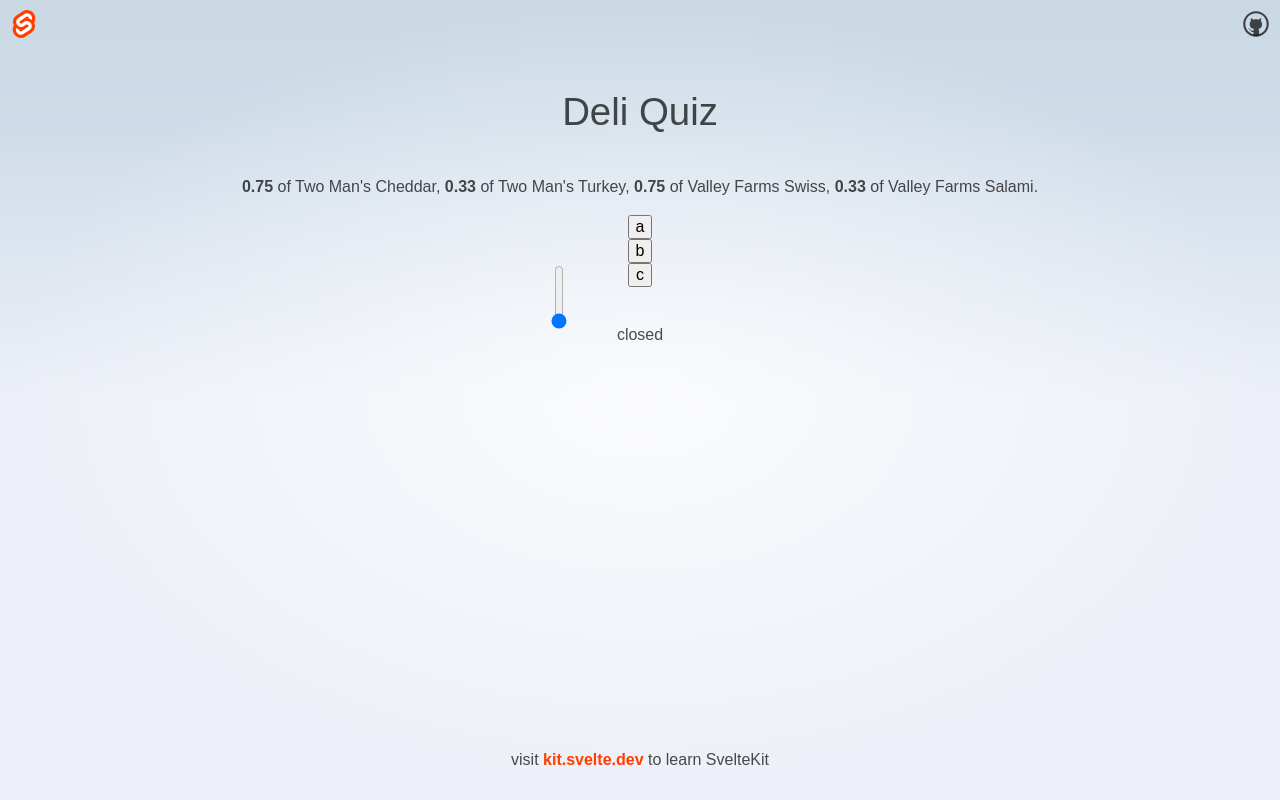
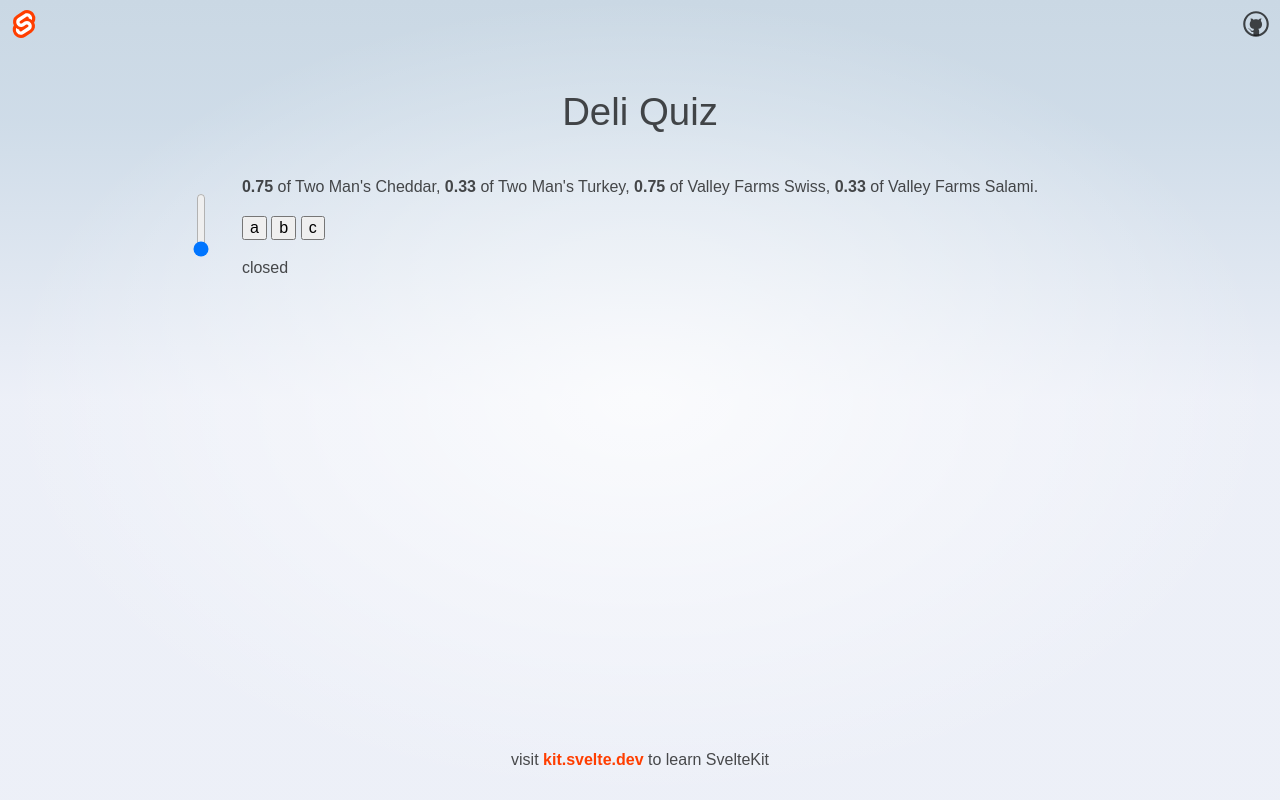
Before and after one commit to Ian-Phelon/deli-quiz, a SvelteKit app in the folder deli-quiz/: page / in a window 1280 px wide. Both pictures are taken after a click on the button "Start". Built offline with nearby package versions, Linux system fonts and the light colour scheme.

Commit message:
added touch action to wrapper around blade

```diff
--- a/deli-quiz/src/routes/Game.svelte
+++ b/deli-quiz/src/routes/Game.svelte
@@ -18,6 +18,7 @@
 		game.addStep(str)
 	}
 </script>
+<div class="ok">
 
 	<p class="order">
 		{#each game.order as item, i}
@@ -41,6 +42,7 @@
 	<p>
 		{bladeSetting}
 	</p>
+</div>
 
 <style>
 	#blade {
@@ -48,6 +50,9 @@
 		transform: rotate(270deg);
 		width: 4rem;
 		margin-left: -10rem;
+		/* touch-action: none; */
+	}
+	.ok{
 		touch-action: none;
 	}
 </style>
```
Lines whose indentation alone changed are shown as unchanged.
